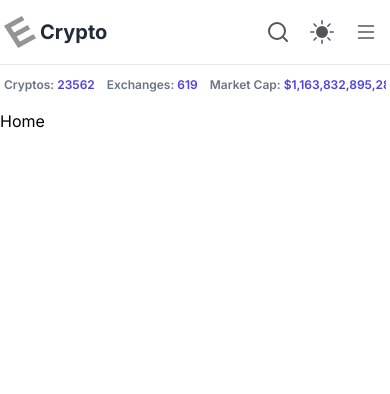
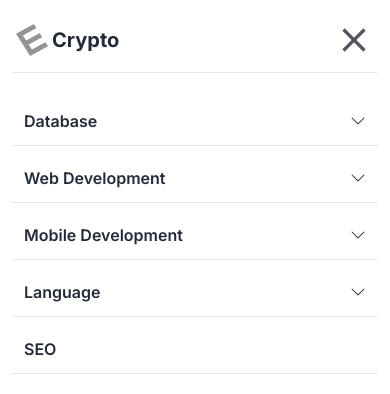
Before and after one commit to sdy2000/e-crypto, a React (Create React App) app: page / in a window 390 px wide. Both pictures are taken after a click on the button 366 px from the left and 32 px from the top of the page. Shown: the top 394 px of the page. Built offline with nearby package versions, Linux system fonts and the light colour scheme.

Commit message:
Create HeaderHiddenBar and update Header part

```diff
--- a/src/parts/index.js
+++ b/src/parts/index.js
@@ -3,3 +3,4 @@ export { default as HomeLayout } from "./landingPage/HomeLayout";
 
 // // // // Shared // // // //
 export { default as Header } from "./shared/Header";
+export { default as HeaderHiddenBar } from "./shared/HeaderHiddenBar";
--- a/src/parts/shared/Header.jsx
+++ b/src/parts/shared/Header.jsx
@@ -3,6 +3,7 @@ import { IconButton, ThemeButton } from "../../components";
 import { FiSearch } from "react-icons/fi";
 import { BsList } from "react-icons/bs";
 import { Link } from "react-router-dom";
+import { HeaderHiddenBar } from "..";
 
 const Header = () => {
   const [isOpenList, setIsOpenList] = useState(false);
@@ -52,6 +53,10 @@ const Header = () => {
             </li>
           </ul>
         </div>
+        <HeaderHiddenBar
+          isOpenList={isOpenList}
+          setIsOpenList={setIsOpenList}
+        />
       </header>
     </>
   );
--- /dev/null
+++ b/src/parts/shared/HeaderHiddenBar.jsx
@@ -0,0 +1,101 @@
+import { useState } from "react";
+import { IconButton } from "../../components";
+import { BsChevronDown } from "react-icons/bs";
+import { IoMdClose } from "react-icons/io";
+import { Link } from "react-router-dom";
+
+const categores = [
+  {
+    id: 1,
+    category: "Database",
+    subCategores: ["MS SQL Server", "Mongo DB", "My SQL Server", "Apache"],
+  },
+  {
+    id: 2,
+    category: "Web Development",
+    subCategores: ["React.js", "Node.js", ".Net Core", "Jango"],
+  },
+  {
+    id: 3,
+    category: "Mobile Development",
+    subCategores: ["React Nativ", "Zamarin", "Katlin", "Java"],
+  },
+  {
+    id: 4,
+    category: "Language",
+    subCategores: ["C#", "JavaScript", "Phayton", "Java"],
+  },
+  {
+    id: 5,
+    category: "SEO",
+  },
+];
+
+const HeaderHiddenBar = ({ isOpenList, setIsOpenList }) => {
+  const [clickStates, setClickStates] = useState({});
+
+  const handleOnClick = (id) => {
+    if (clickStates[id] === true) {
+      setClickStates({
+        [id]: false,
+      });
+    } else {
+      setClickStates({
+        [id]: !false,
+      });
+    }
+  };
+
+  return (
+    <nav
+      className={`hidden-nav fixed inset-0 bg-lbp dark:bg-dbp py-5 px-3 overflow-auto
+                     overscroll-contain z-30 xl:hidden
+                     ${
+                       !isOpenList
+                         ? "-translate-x-[100%] invisible"
+                         : "translate-x-[0] visible"
+                     }`}
+    >
+      <div className="container flex justify-between border-b dark:border-das pb-3">
+        <div className="flex justify-start items-center gap-1">
+          <img
+            className="w-8 h-8 md:w-10 md:h-10"
+            src="/assets/e-icon.png"
+            alt="E icon"
+          />
+          <span className="text-p text-xl md:text-2xl font-bold">Crypto</span>
+        </div>
+        <IconButton
+          value={
+            <IoMdClose size={40} onClick={() => setIsOpenList(!isOpenList)} />
+          }
+        />
+      </div>
+      <ul className="hidden-bar flex flex-col justify-center items-start gap-2 text-lfp dark:text-dfp">
+        {categores.map((cat) => (
+          <li onClick={() => handleOnClick(cat.id)} key={cat.id} id={cat.id}>
+            <Link to="#">
+              {cat.category} {cat.subCategores && <BsChevronDown />}
+            </Link>
+            {cat.subCategores && (
+              <ul
+                className={`${
+                  !clickStates[cat.id]
+                    ? "translate-y-[100%] hidden"
+                    : "translate-y-[0] visible"
+                } hidden-sub-bar`}
+              >
+                {cat.subCategores.map((subCat, idx) => (
+                  <li key={idx}>
+                    <Link to="/#">{subCat}</Link>
+                  </li>
+                ))}
+              </ul>
+            )}
+          </li>
+        ))}
+      </ul>
+    </nav>
+  );
+};
+export default HeaderHiddenBar;
```
